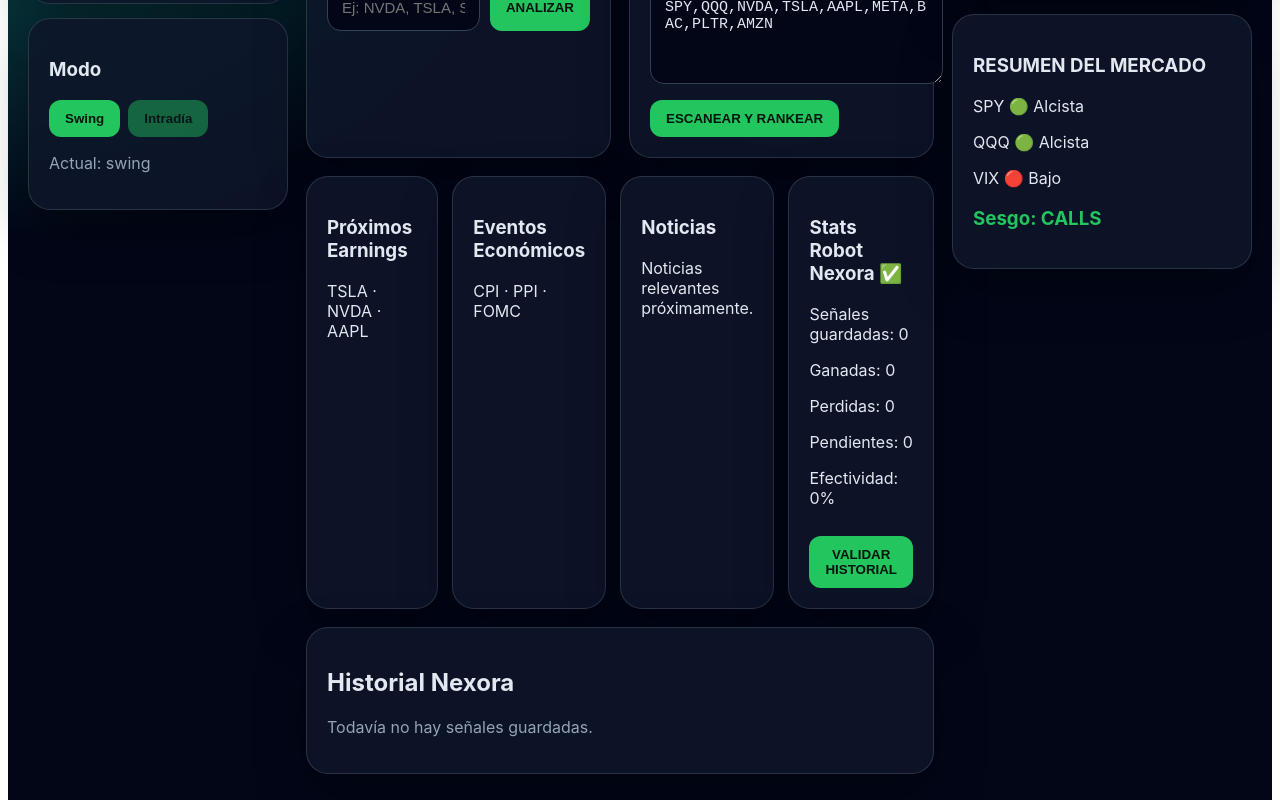
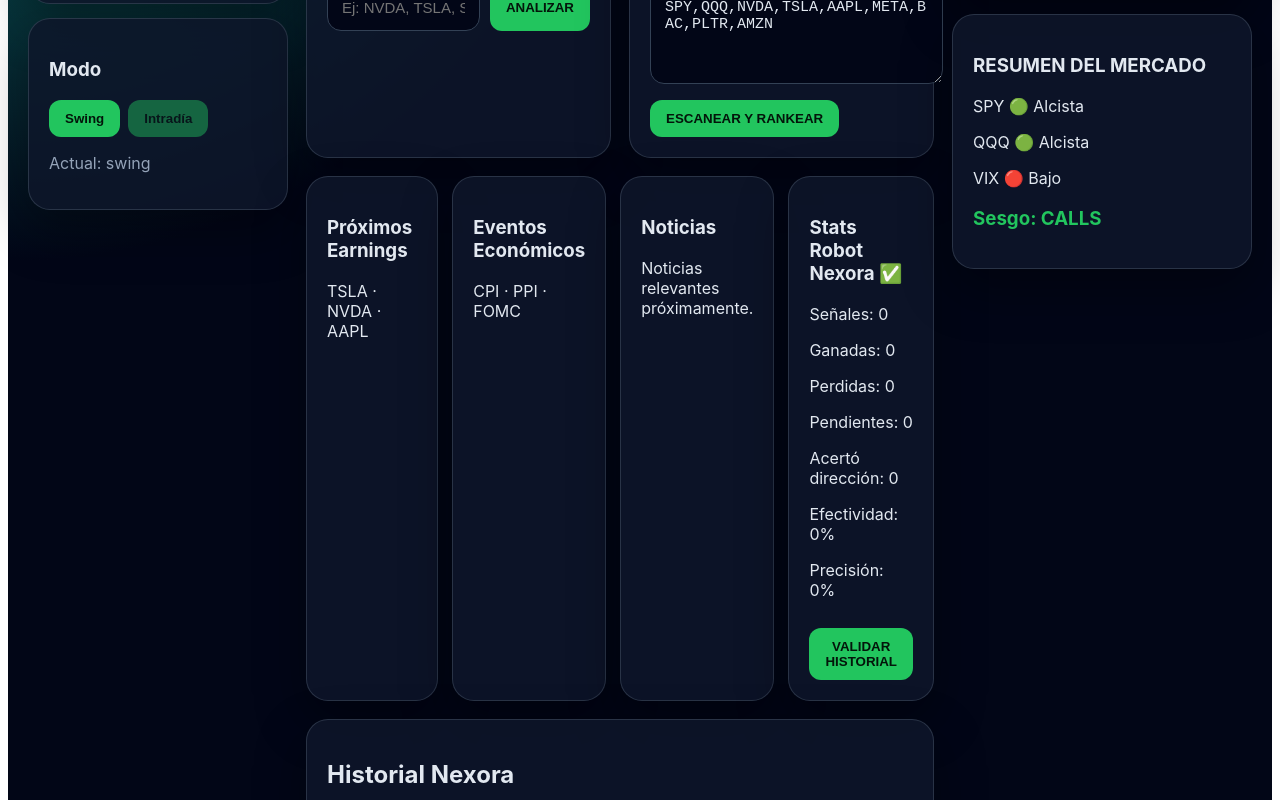
Before and after one commit to carlosgarciacopro-beep/trading-robot, a Next.js app in the folder trading-robot-fase3/: page / in a window 1280 px wide. Shown: the part 361-1161 px from the top of the page. Built offline with nearby package versions, Linux system fonts and the light colour scheme.

Commit message:
Update page.jsx

```diff
--- a/trading-robot-fase3/app/page.jsx
+++ b/trading-robot-fase3/app/page.jsx
@@ -185,10 +185,13 @@ export default function Page(){
 
  const best = analysis || scan?.best;
 
- const ganadas=history.filter(h=>h.validationStatus==='GANADA' || h.status==='GANADA').length;
- const perdidas=history.filter(h=>h.validationStatus==='PERDIDA' || h.status==='PERDIDA').length;
- const pendientes=history.filter(h=>h.validationStatus==='PENDIENTE' || h.status==='PENDIENTE').length;
- const efectividad=ganadas+perdidas>0 ? Math.round((ganadas/(ganadas+perdidas))*100) : 0;
+const ganadas=history.filter(h=>h.validationStatus==='GANADA').length;
+const perdidas=history.filter(h=>h.validationStatus==='PERDIDA').length;
+const pendientes=history.filter(h=>h.validationStatus==='PENDIENTE').length;
+const direccion=history.filter(h=>h.validationStatus==='ACERTO_DIRECCION').length;
+
+const efectividad=ganadas+perdidas>0 ? Math.round((ganadas/(ganadas+perdidas))*100) : 0;
+const precision=ganadas+perdidas+direccion>0 ? Math.round(((ganadas+direccion)/(ganadas+perdidas+direccion))*100) : 0;
 
  return <main style={{
   fontFamily:'Inter, system-ui, Arial',
@@ -416,11 +419,13 @@ Consenso: 75%`}
       <Card><h3>Noticias</h3><p>Noticias relevantes próximamente.</p></Card>
       <Card>
        <h3>Stats Robot Nexora ✅</h3>
-       <p>Señales guardadas: {history.length}</p>
-       <p>Ganadas: {ganadas}</p>
-       <p>Perdidas: {perdidas}</p>
-       <p>Pendientes: {pendientes}</p>
-       <p>Efectividad: {efectividad}%</p>
+<p>Señales: {history.length}</p>
+<p>Ganadas: {ganadas}</p>
+<p>Perdidas: {perdidas}</p>
+<p>Pendientes: {pendientes}</p>
+<p>Acertó dirección: {direccion}</p>
+<p>Efectividad: {efectividad}%</p>
+<p>Precisión: {precision}%</p>
        <button onClick={()=>validateHistory(history)} style={{...btn,width:'100%',marginTop:12}}>
         VALIDAR HISTORIAL
        </button>
```
